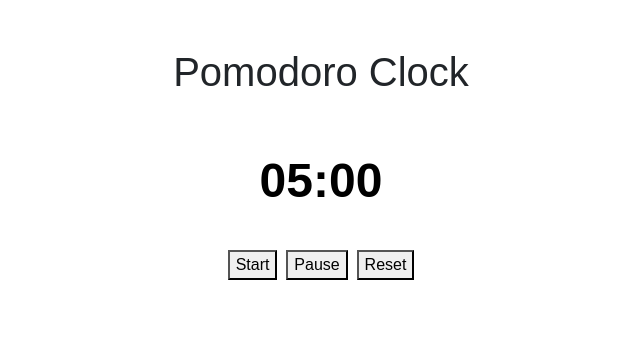
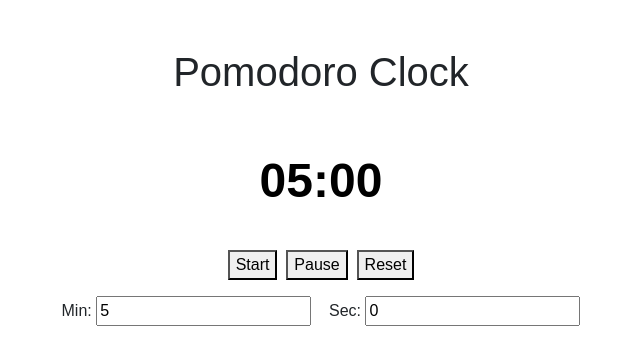
Before and after one commit to hamza-hajji/pomodoro-clock, a React (Create React App) app: page / in a window 1280 px wide. Shown: the top 364 px of the page, without its empty margins (319-959 px from the left). Built offline with nearby package versions, Linux system fonts and the light colour scheme.

Commit message:
implement custom timer

```diff
--- a/src/App.css
+++ b/src/App.css
@@ -12,3 +12,7 @@ header {
   font-size: 3rem;
   font-weight: bold;
 }
+
+#inputs {
+  margin-top: 1rem;
+}
--- a/src/components/App.js
+++ b/src/components/App.js
@@ -22,7 +22,7 @@ class App extends Component {
       if (this.state.seconds === 0) {
         this.setState({
           minutes: this.state.minutes - 1,
-          seconds: 60
+          seconds: 59
         });
       } else {
         this.setState({
@@ -56,6 +56,18 @@ class App extends Component {
     }
   }
 
+  changeMins(e) {
+    this.setState({
+      minutes: +e.target.value
+    });
+  }
+
+  changeSecs(e) {
+    this.setState({
+      seconds: +e.target.value
+    });
+  }
+
   render() {
     return (
       <div className="container">
@@ -65,13 +77,14 @@ class App extends Component {
         <div className="row">
           <Timer {...this.state} />
         </div>
-        <div className="row">
-          <Controls
-            start={this.start.bind(this)}
-            pause={this.pause.bind(this)}
-            reset={this.reset.bind(this)}
-          />
-        </div>
+        <Controls
+          counting={this.state.counting}
+          changeMins={this.changeMins.bind(this)}
+          changeSecs={this.changeSecs.bind(this)}
+          start={this.start.bind(this)}
+          pause={this.pause.bind(this)}
+          reset={this.reset.bind(this)}
+        />
       </div>
     );
   }
--- a/src/components/Controls.js
+++ b/src/components/Controls.js
@@ -3,13 +3,26 @@ import React from 'react';
 export default ({
   start,
   pause,
-  reset
+  reset,
+  counting,
+  changeMins,
+  changeSecs
 }) => {
   return (
-    <div className="col-4 mx-auto text-center">
-      <button onClick={start}>Start</button>&nbsp;&nbsp;
-      <button onClick={pause}>Pause</button>&nbsp;&nbsp;
-      <button onClick={reset}>Reset</button>
+    <div>
+      <div className="row text-center">
+        <div className="col-12 mx-auto">
+          <button onClick={start}>Start</button>&nbsp;&nbsp;
+          <button onClick={pause}>Pause</button>&nbsp;&nbsp;
+          <button onClick={reset}>Reset</button>
+        </div>
+      </div>
+      <div id="inputs" className="row text-center">
+        <div className="col-12 mx-auto">
+          Min: <input onChange={changeMins} disabled={counting} type="number" step="5" defaultValue={5}/>&nbsp;&nbsp;&nbsp;
+          Sec: <input onChange={changeSecs} disabled={counting} type="number" step="5" defaultValue={0}/>
+        </div>
+      </div>
     </div>
   );
 };
```
